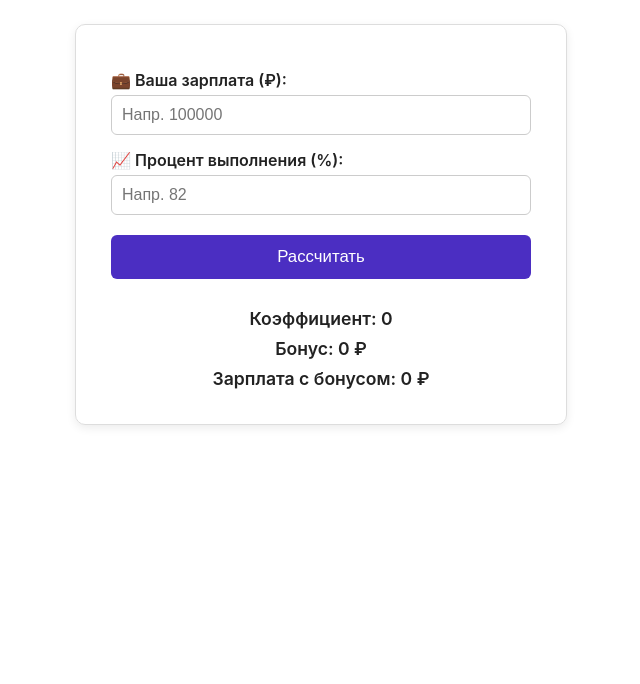
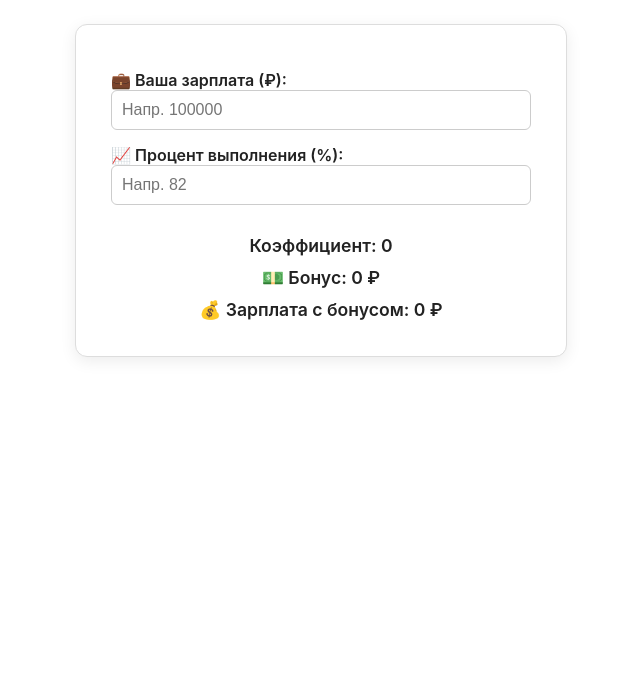
Before and after one commit to Frankur1/Bonus_calc, a website: page index.html in a window 1280 px wide. Shown: the part 116-800 px from the top of the page, without its empty margins (319-959 px from the left). Drawn offline with Linux system fonts and the light colour scheme.

Commit message:
auto calculation version

```diff
--- a/index.html
+++ b/index.html
@@ -12,54 +12,35 @@
       margin: 0;
       padding: 40px;
   }
-
   h1 {
       text-align: center;
-    color: #4b2ec2;
+      color: #5a3ef2;
       font-size: 2em;
   }
-
   form {
       max-width: 420px;
       margin: 40px auto;
       padding: 30px 35px;
       border: 1px solid #ddd;
-    border-radius: 10px;
-    box-shadow: 0 3px 10px rgba(0,0,0,0.08);
+      border-radius: 12px;
+      box-shadow: 0 4px 16px rgba(0,0,0,0.08);
+      background: #fff;
   }
-
-  label { display: block; margin-top: 15px; font-weight: 600; }
-
-  input {
-    width: 100%;
-    padding: 10px;
-    margin-top: 5px;
-    font-size: 1em;
-    border: 1px solid #ccc;
-    border-radius: 6px;
-    box-sizing: border-box;
+  label {display:block;margin-top:15px;font-weight:600;}
+  input[type=number] {
+      width:100%;
+      padding:10px;
+      font-size:1em;
+      border:1px solid #ccc;
+      border-radius:6px;
+      box-sizing:border-box;
   }
-
-  button {
-    width: 100%;
-    margin-top: 20px;
-    padding: 12px;
-    background: #4b2ec2;
-    color: white;
-    border: none;
-    border-radius: 6px;
-    font-size: 1.05em;
-    cursor: pointer;
-  }
-
-  button:hover { background: #3820a3; }
-
   .result {
-    margin-top: 25px;
-    text-align: center;
-    font-size: 1.1em;
-    line-height: 1.7em;
-    font-weight: 600;
+      margin-top:25px;
+      text-align:center;
+      font-size:1.1em;
+      line-height:1.8em;
+      font-weight:600;
   }
 </style>
 </head>
@@ -67,27 +48,32 @@
 
 <h1>💰 Бонусный калькулятор</h1>
 
-<form id="bonusForm">
+<form>
   <label>💼 Ваша зарплата (₽):</label>
-  <input type="number" id="salary" placeholder="Напр. 100000" required>
+  <input type="number" id="salary" placeholder="Напр. 100000">
 
   <label>📈 Процент выполнения (%):</label>
-  <input type="number" id="percent" placeholder="Напр. 82" required>
-
-  <button type="button" onclick="calculate()">Рассчитать</button>
+  <input type="number" id="percent" placeholder="Напр. 82">
 
   <div class="result" id="result">
     Коэффициент: 0<br>
-    Бонус: 0 ₽<br>
-    Зарплата с бонусом: 0 ₽
+    💵 Бонус: 0 ₽<br>
+    💰 Зарплата с бонусом: 0 ₽
   </div>
 </form>
 
 <script>
-function calculate() {
-  const salary = parseFloat(document.getElementById('salary').value);
-  const percent = parseFloat(document.getElementById('percent').value);
-  if (isNaN(salary) || isNaN(percent)) return;
+const salaryInput = document.getElementById('salary');
+const percentInput = document.getElementById('percent');
+const resultDiv = document.getElementById('result');
+
+function calc() {
+  const salary = parseFloat(salaryInput.value);
+  const percent = parseFloat(percentInput.value);
+  if (!salary || !percent) {
+    resultDiv.innerHTML = "Коэффициент: 0<br>💵 Бонус: 0 ₽<br>💰 Зарплата с бонусом: 0 ₽";
+    return;
+  }
 
   let coef = 0;
   if (percent < 70) coef = 0;
@@ -101,12 +87,15 @@ function calculate() {
   const bonus = salary * 0.3 * coef;
   const total = salary + bonus;
 
-  document.getElementById('result').innerHTML = `
+  resultDiv.innerHTML = `
     Коэффициент: ${coef.toFixed(2)}<br>
     💵 Бонус: ${bonus.toLocaleString('ru-RU')} ₽<br>
     💰 Зарплата с бонусом: ${total.toLocaleString('ru-RU')} ₽
   `;
 }
+
+salaryInput.addEventListener('input', calc);
+percentInput.addEventListener('input', calc);
 </script>
 
 </body>
```
Lines whose indentation alone changed are shown as unchanged.
